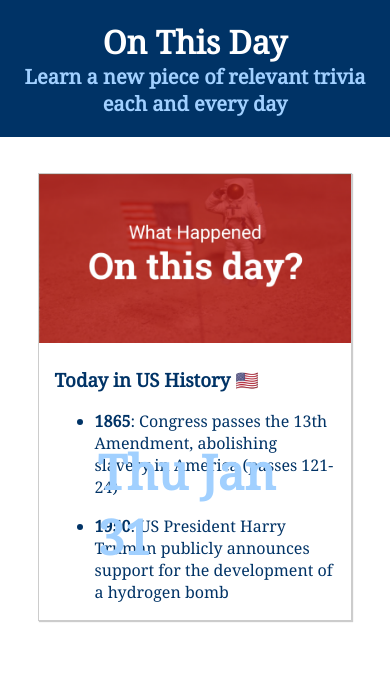
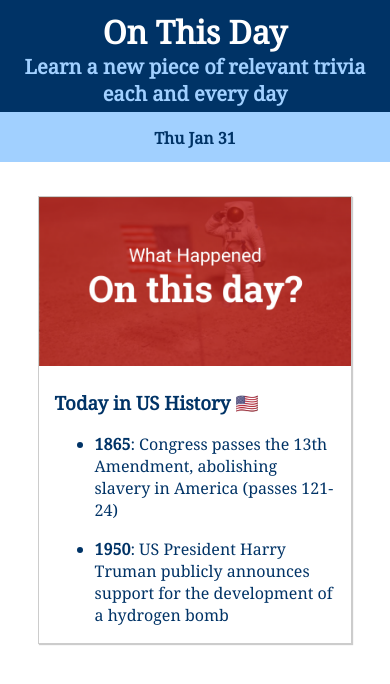
Before and after one commit to barclayd/On-This-Day-PWA, a website: page public/index.html in a window 390 px wide. Drawn offline with Linux system fonts and the light colour scheme.

Commit message:
Responsive and mobile friendly design

```diff
--- a/public/index.html
+++ b/public/index.html
@@ -14,10 +14,12 @@
   <h1>On This Day</h1>
   <h3>Learn a new piece of relevant trivia each and every day</h3>
 </header>
+<section class="date-header">
+  <h2 id="date"></h2>
+</section>
 <article class="card" id="pwa">
   <div class="card__image">
     <img src="./src/images/otd.png" alt="PWAs are great!">
-    <h2 id="date"></h2>
   </div>
   <div class="card__content">
     <h3>Today in US History 🇺🇸</h3>
--- a/public/src/css/app.css
+++ b/public/src/css/app.css
@@ -5,11 +5,24 @@ body, html {
 
 .main-header {
   width: 100%;
-  padding: 20px 0;
+  padding: 1.2vh 0 0.6vh 0;
   text-align: center;
   background-color: #003366;
-  margin-bottom: 36px;
 }
+
+.date-header {
+  width: 100%;
+  padding: 0.15vh 0 0.05vh 0;
+  text-align: center;
+  background: #a1d0ff;
+  margin-bottom: 2.4vh;
+  color: #003366;
+}
+
+#date {
+  font-size: 1rem;
+}
+
 
 .main-header h1 {
   font-size: 2em;
@@ -22,30 +35,17 @@ body, html {
   margin: 0;
   color: #a1d0ff;
 }
-
-#date {
-  color:  #a1d0ff;
-}
-
 .card {
   border: 1px solid #ccc;
   box-shadow: 1px 1px 1px #ccc;
   width: 80%;
   max-width: 800px;
-  margin: 2vh auto;
+  margin: 4vh auto;
   cursor: pointer;
 }
 
 .card__image img {
   max-width: 100%;
-}
-
-.card__image h2 {
-  position: absolute;
-  top: 55%;
-  left: 50%;
-  transform: translate(-50%, -50%);
-  font-size: 3rem;
 }
 
 .card__content,
```
